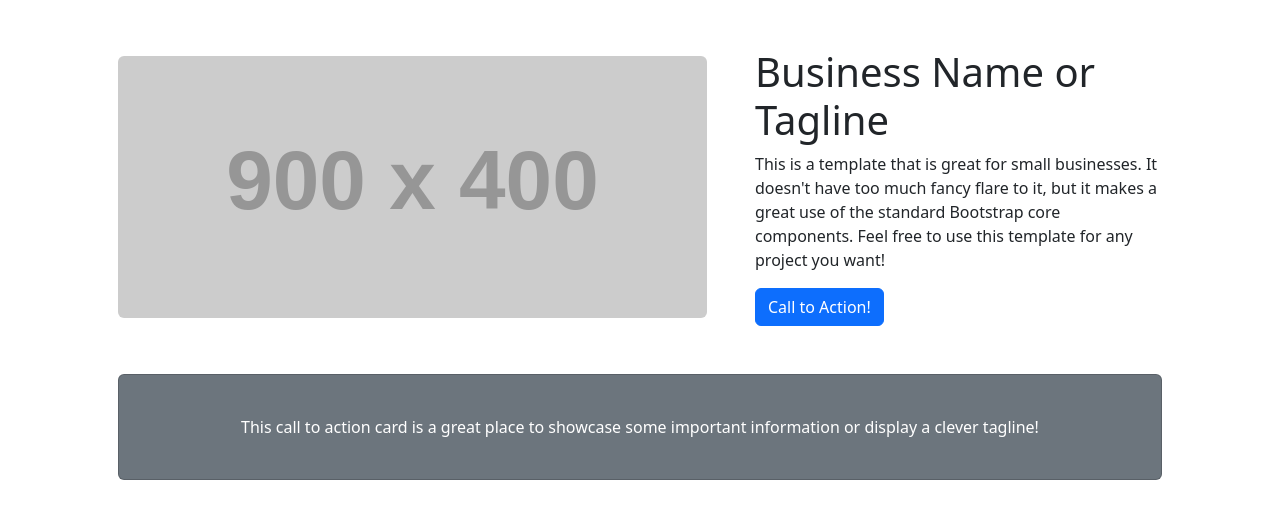
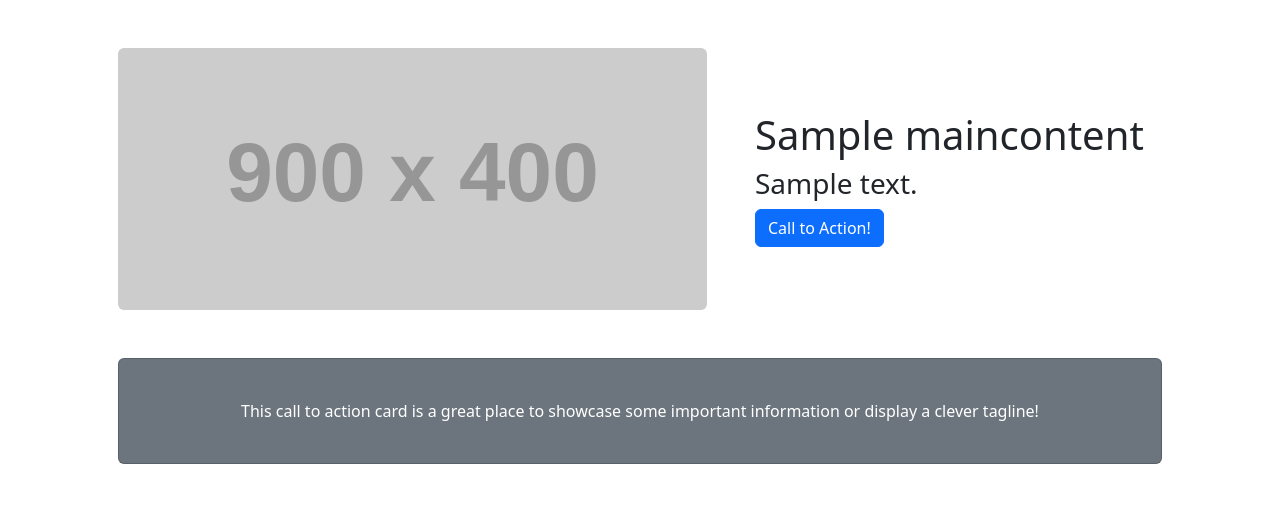
Before and after one commit to gitsuhyeok05/ComentoBackend, a Django app: page /product/ in a window 1280 px wide. Shown: the part 56-568 px from the top of the page. Run offline with Django 5.2, Linux system fonts and the light colour scheme; tables that the repository leaves empty hold one stand-in row (values such as "Sample post"); grey boxes labelled with a size stand in for pictures from a placeholder-image service; some libraries are stand-ins or nearby versions.

Commit message:
2주차 django 개발 완료

```diff
--- a/templates/product/content_list.html
+++ b/templates/product/content_list.html
@@ -31,14 +31,20 @@
         <!-- Page Content-->
         <div class="container px-4 px-lg-5">
             <!-- Heading Row-->
+            {% if content_list %}
+                {% for content in content_list %}
                     <div class="row gx-4 gx-lg-5 align-items-center my-5">
                         <div class="col-lg-7"><img class="img-fluid rounded mb-4 mb-lg-0" src="https://dummyimage.com/900x400/dee2e6/6c757d.jpg" alt="..." /></div>
                         <div class="col-lg-5">
-                    <h1 class="font-weight-light">Business Name or Tagline</h1>
-                    <p>This is a template that is great for small businesses. It doesn't have too much fancy flare to it, but it makes a great use of the standard Bootstrap core components. Feel free to use this template for any project you want!</p>
+                            <h1 class="font-weight-light">{{content.title}}</h1>
+                            <h3>{{content.content}}</h3>
                             <a class="btn btn-primary" href="#!">Call to Action!</a>
                         </div>
                     </div>
+                {% endfor %}
+            {% else %}
+                <p>content 가 없습니다.</p>
+            {% endif %}
             <!-- Call to Action-->
             <div class="card text-white bg-secondary my-5 py-4 text-center">
                 <div class="card-body"><p class="text-white m-0">This call to action card is a great place to showcase some important information or display a clever tagline!</p></div>
```
Lines whose indentation alone changed are shown as unchanged.
